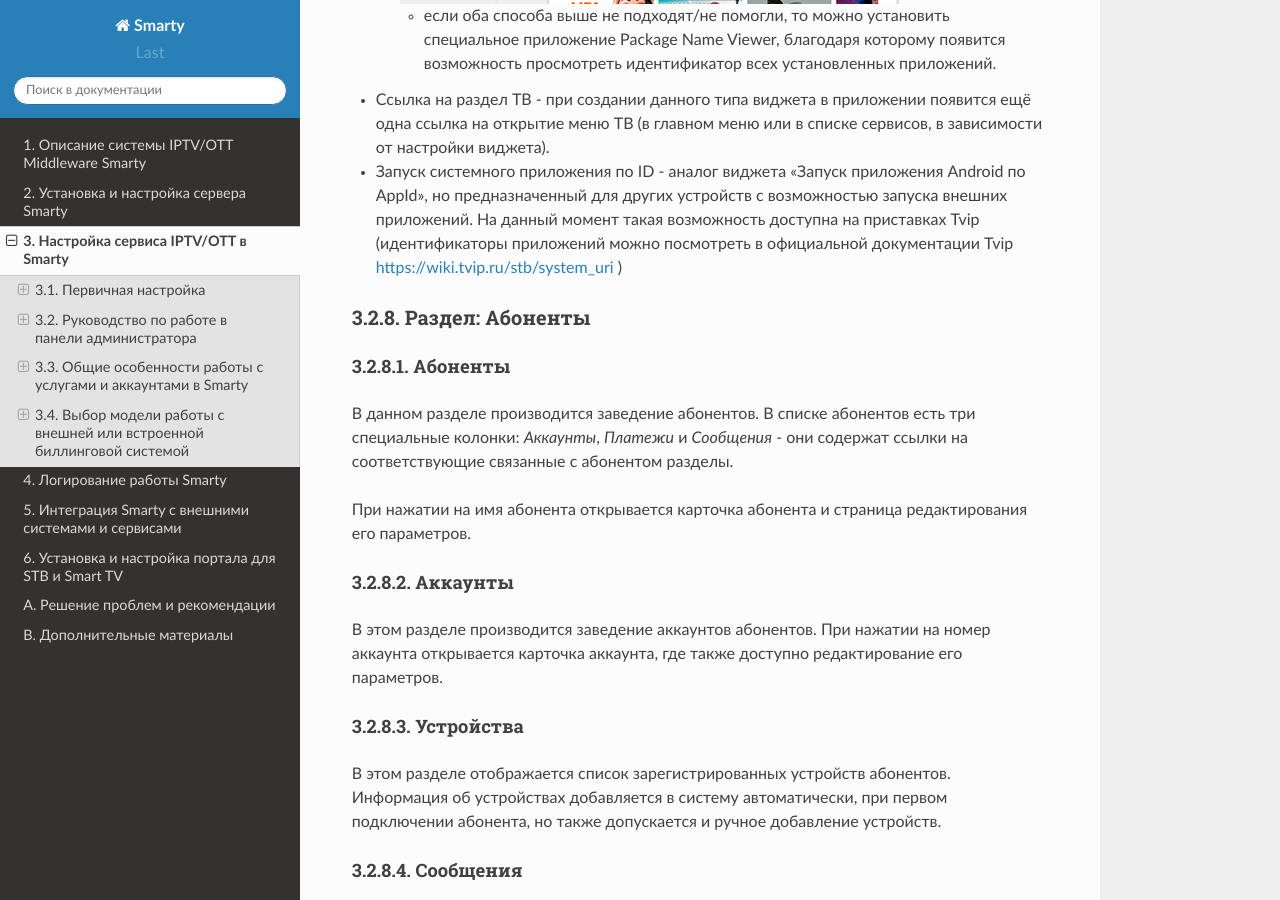
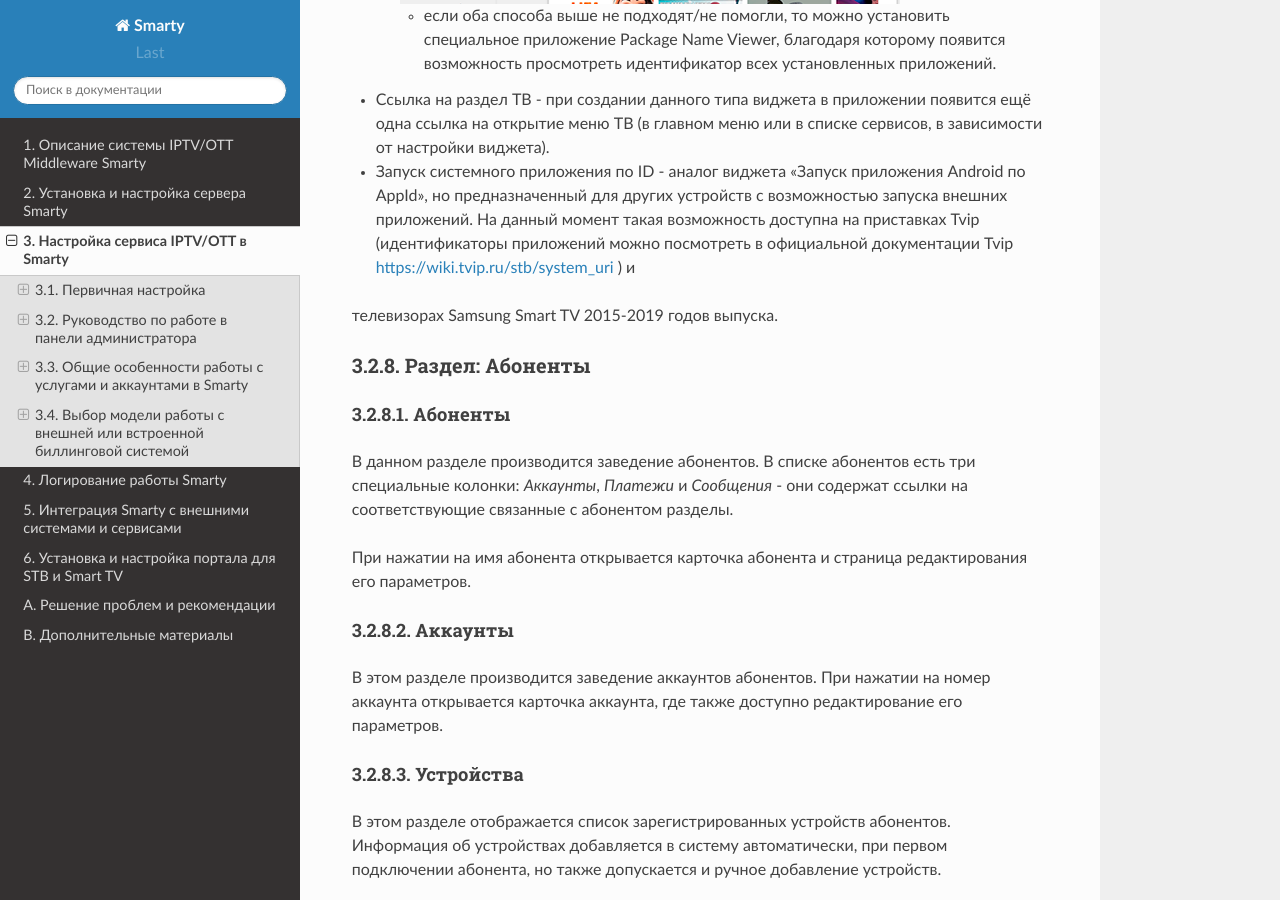
Before and after one commit to sergey-yakovlev/smarty-docs, a Sphinx documentation site: the page built from source/service_configuration.rst, in a window 1280 px wide and 900 px high, scrolled down 19881 px. Built offline with Sphinx 7.4.7 and the Read the Docs theme 2.0.0, drawn with Linux system fonts in a browser that asks for light colours.

```diff
--- a/source/service_configuration.rst
+++ b/source/service_configuration.rst
@@ -825,7 +825,8 @@ http://smarty.example.com/admin/users/user/.
 
 * Ссылка на раздел ТВ - при создании данного типа виджета в приложении появится ещё одна ссылка на открытие меню ТВ (в главном меню или в списке сервисов, в зависимости от настройки виджета).
 
-* Запуск системного приложения по ID - аналог виджета "Запуск приложения Android по AppId", но предназначенный для других устройств с возможностью запуска внешних приложений. На данный момент такая возможность доступна на приставках Tvip (идентификаторы приложений можно посмотреть в официальной документации Tvip https://wiki.tvip.ru/stb/system_uri )
+* Запуск системного приложения по ID - аналог виджета "Запуск приложения Android по AppId", но предназначенный для других устройств с возможностью запуска внешних приложений. На данный момент такая возможность доступна на приставках Tvip (идентификаторы приложений можно посмотреть в официальной документации Tvip https://wiki.tvip.ru/stb/system_uri ) и
+телевизорах Samsung Smart TV 2015-2019 годов выпуска.
 
 .. _smarty-admin-guide-customers:
 
```
